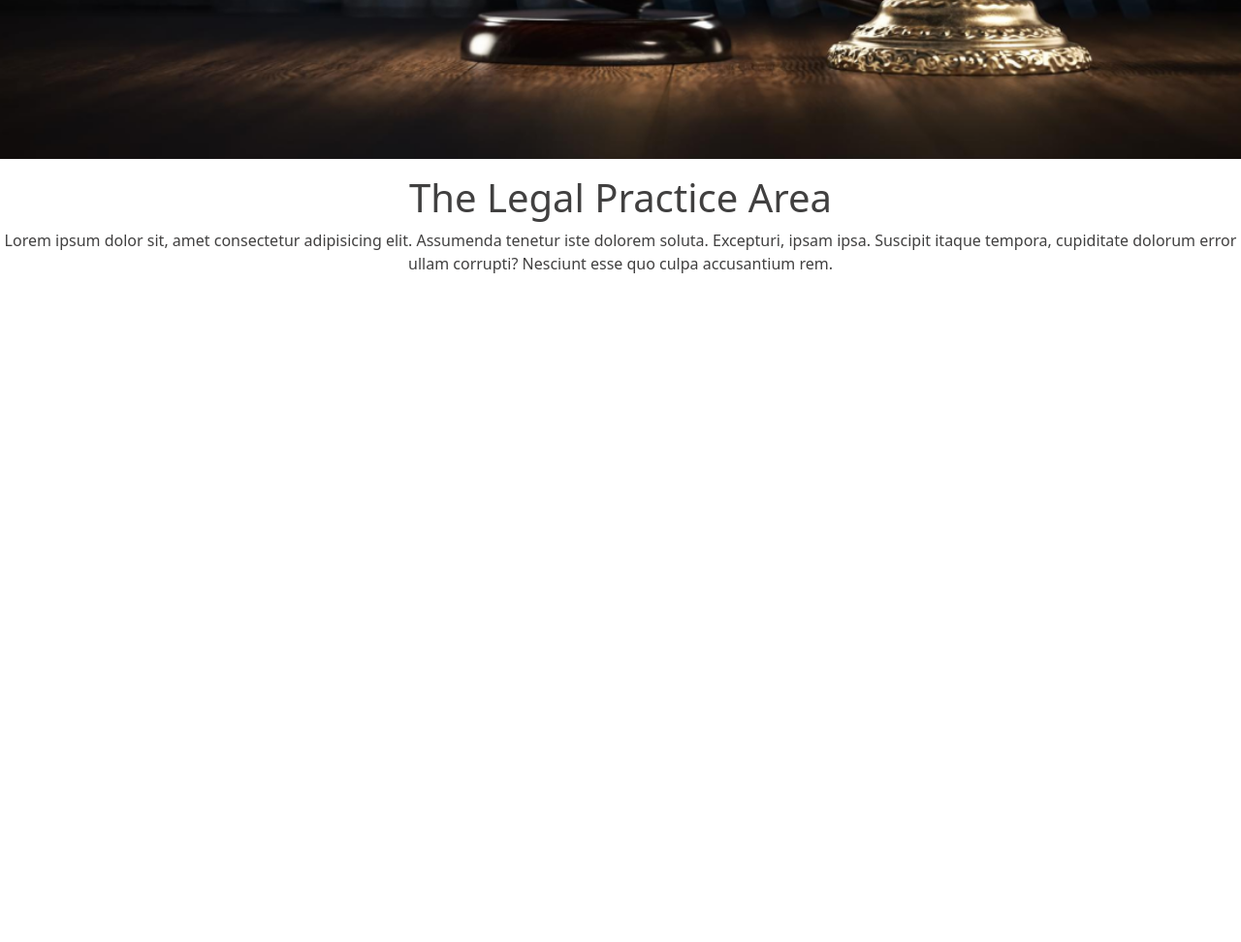
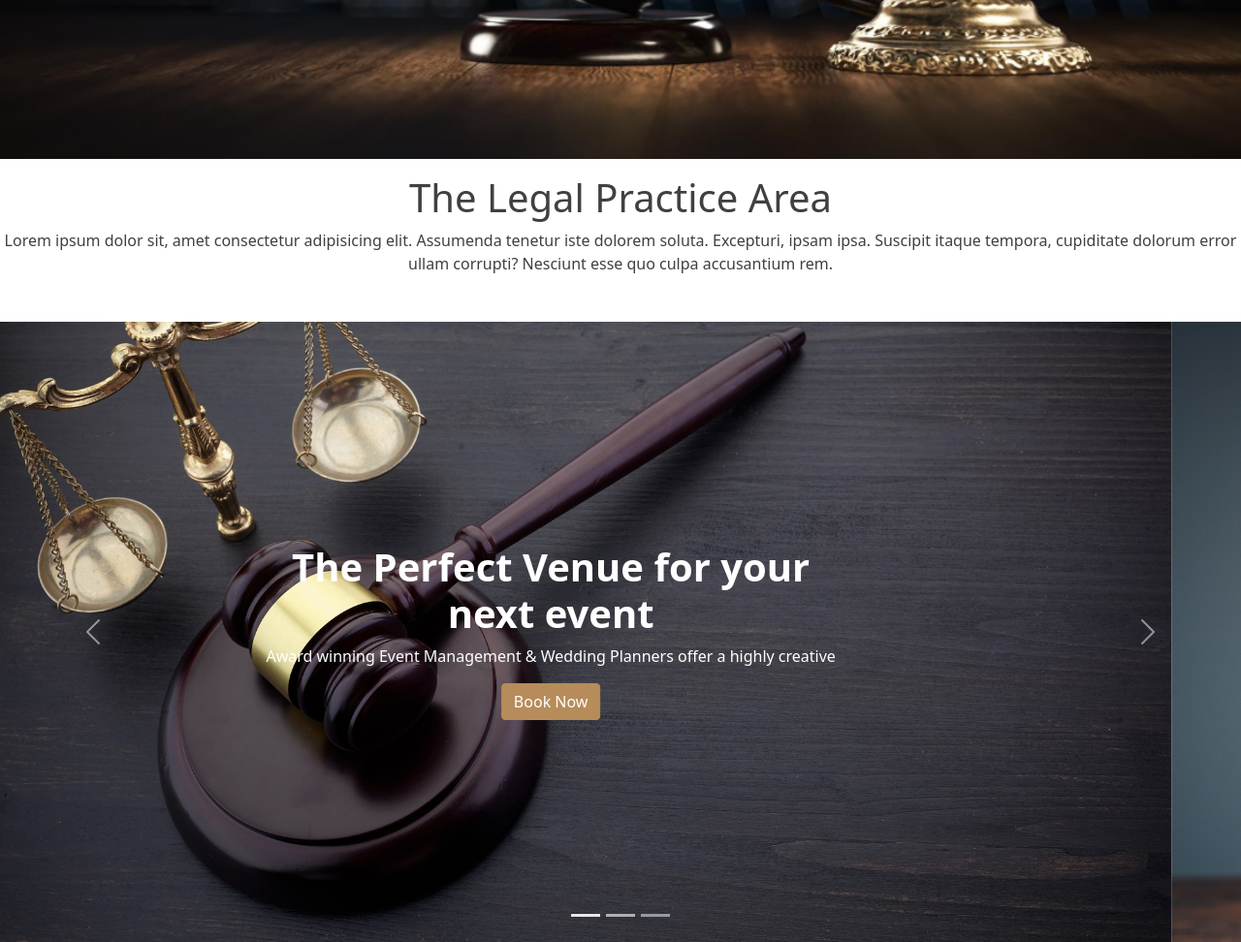
Before and after one commit to kmhbDOes/Assignment-3, a plain HTML site: page index.html in a window 1280 px wide. Shown: the part 548-1520 px from the top of the page at 97% size. Before the commit the page ends 848 px from the top, so only its background shows below. Drawn offline with Linux system fonts and the light colour scheme.

Commit message:
slider added

```diff
--- a/css/style.css
+++ b/css/style.css
@@ -7,3 +7,33 @@
     width: 100%;
     background-repeat: no-repeat;
 }
+
+.img1{
+    background-image: url('../images/slider-1.jpg');
+    background-position: center;
+    background-size: cover;
+    height: 80vh;
+    width: 100%;
+    background-repeat: no-repeat;
+
+}
+
+.img2{
+    background-image: url('../images/slider-2.jpg');
+    background-position: center;
+    background-size: cover;
+    height: 80vh;
+    width: 100%;
+    background-repeat: no-repeat;
+
+}
+
+.img3{
+    background-image: url('../images/slider-3jpg');
+    background-position: center;
+    background-size: cover;
+    height: 80vh;
+    width: 100%;
+    background-repeat: no-repeat;
+
+}
--- a/index.html
+++ b/index.html
@@ -115,6 +115,65 @@
 
 
 
+  <!-- Clients Section -->
+
+  <section class="mt-5">
+    <div id="carouselExampleControls" class="carousel slide text-white" data-bs-ride="carousel">
+      <div class="carousel-indicators">
+          <button type="button" data-bs-target="#carouselExampleCaptions" data-bs-slide-to="0" class="active"
+              aria-current="true" aria-label="Slide 1"></button>
+          <button type="button" data-bs-target="#carouselExampleCaptions" data-bs-slide-to="1"
+              aria-label="Slide 2"></button>
+          <button type="button" data-bs-target="#carouselExampleCaptions" data-bs-slide-to="2"
+              aria-label="Slide 3"></button>
+      </div>
+      <div class="carousel-inner">
+          <div class="carousel-item active">
+              <div class="img1 d-flex justify-content-center align-items-center">
+                  <div class="text-center">
+                      <h1 class="fw-bold">The Perfect Venue for your <br> next event</h1>
+                      <p>Award winning Event Management & Wedding Planners offer a highly creative</p>
+                      <button class="btn btn-primary">Book Now</button>
+                  </div>
+
+              </div>
+          </div>
+          <div class="carousel-item ">
+              <div class="img2 d-flex justify-content-center align-items-center">
+                  <div class="text-center">
+                      <h1 class="fw-bold ">The Perfect Venue for your <br> next event</h1>
+                      <p>Award winning Event Management & Wedding Planners offer a highly creative</p>
+                      <button class="btn btn-primary">Book Now</button>
+                  </div>
+
+              </div>
+          </div>
+          <div class="carousel-item">
+              <div class="img3 d-flex justify-content-center align-items-center">
+                  <div class="text-center">
+                      <h1 class="fw-bold">The Perfect Venue for your <br> next event</h1>
+                      <p>Award winning Event Management & Wedding Planners offer a highly creative</p>
+                      <button class="btn btn-light">Book Now</button>
+                  </div>
+
+              </div>
+          </div>
+      </div>
+      <button class="carousel-control-prev" type="button" data-bs-target="#carouselExampleControls"
+          data-bs-slide="prev">
+          <span class="carousel-control-prev-icon" aria-hidden="true"></span>
+          <span class="visually-hidden">Previous</span>
+      </button>
+      <button class="carousel-control-next" type="button" data-bs-target="#carouselExampleControls"
+          data-bs-slide="next">
+          <span class="carousel-control-next-icon" aria-hidden="true"></span>
+          <span class="visually-hidden">Next</span>
+      </button>
+  </div>
+
+  </section>
+
+
 
 
 
```
